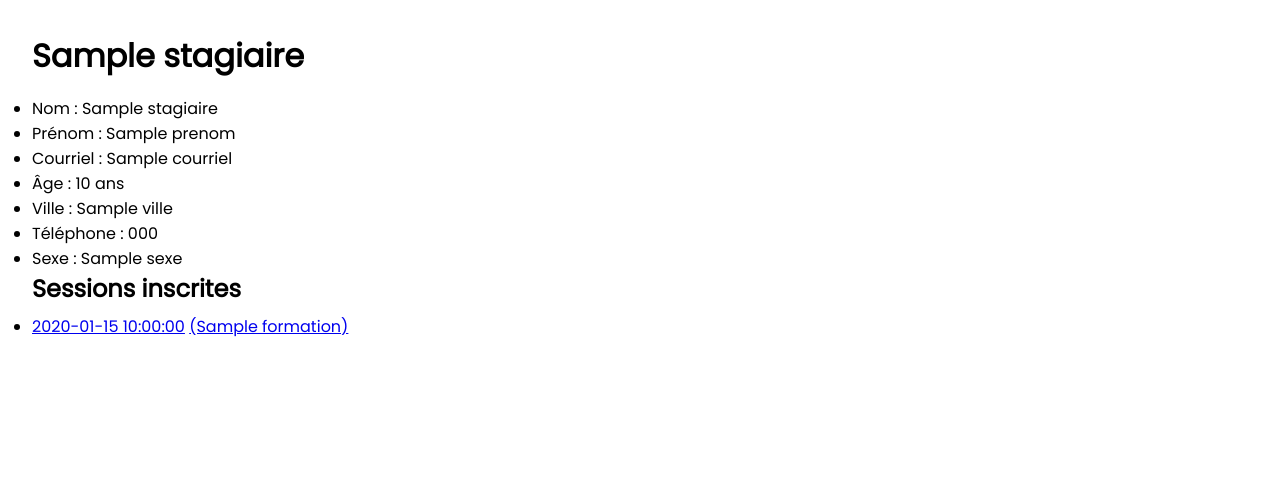
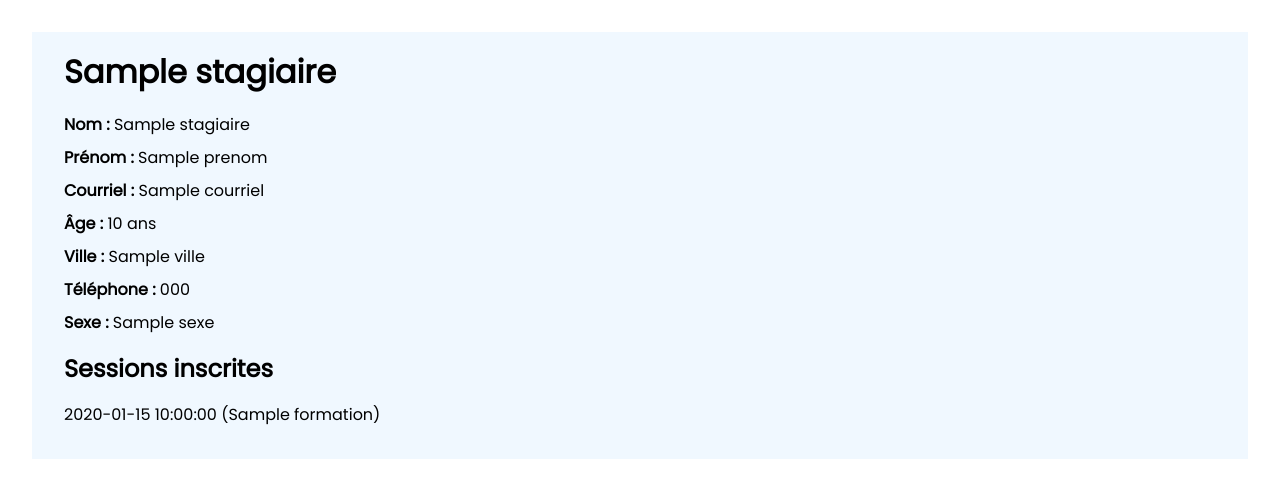
Before and after one commit to Charlydcn/Session, a Symfony app: template templates/stagiaire/show.html.twig in a window 1280 px wide. Shown: the part 80-578 px from the top of the page. Run offline with Twig, Linux system fonts and the light colour scheme; the template is opened without the code that fills it: most values are stand-ins (such as "Sample title", 1, 10 or a date in 2020); some libraries are stand-ins or nearby versions.

Commit message:
v/stagiaire/show: new div + removed bootstrap

```diff
--- a/templates/stagiaire/show.html.twig
+++ b/templates/stagiaire/show.html.twig
@@ -2,9 +2,14 @@
 
 {% block title %}Détail stagiaire{% endblock %}
 
+{% block stylesheets %}
+    <link rel="stylesheet" href="{{ asset('/css/stagiaire/show.css') }}">
+{% endblock %}
+
 {% block body %}
+    <div id="infos">
+        <h1>{{ stagiaire }}</h1>
 
-    <h1>{{ stagiaire }}</h1>
         <ul>
             <li><span>Nom :</span> {{ stagiaire.nom }}</li>
             <li><span>Prénom :</span> {{ stagiaire.prenom }}</li>
@@ -14,18 +19,19 @@
             <li><span>Téléphone :</span> {{ stagiaire.telephone }}</li>
             <li><span>Sexe :</span> {{ stagiaire.sexe ? stagiaire.sexe : "Non renseigné" }}</li>
         </ul>
-
         {% if stagiaire.sessions %}
             <h2>Sessions inscrites</h2>
             <ul>
                 {% for session in stagiaire.sessions %}
                     <li>
-                    <a class="text-decoration-none" href="{{ path('show_session', {'id' : session.id}) }}">{{session.getDate}}</a>
-                    <a class="text-dark text-decoration-none" href="{{ path('show_formation', {'id' : session.formation.id}) }}">({{ session.formation }})</a>
+                        <a class="text-hover" href="{{ path('show_session', {'id' : session.id}) }}">{{session.getDate}}</a>
+                        <a class="text-hover" href="{{ path('show_formation', {'id' : session.formation.id}) }}">({{ session.formation }})</a>
                     </li>
                 {% endfor %}
             </ul>
         {% endif %}
+    </div>
+
 
 
 {% endblock %}
```
Lines whose indentation alone changed are shown as unchanged.
